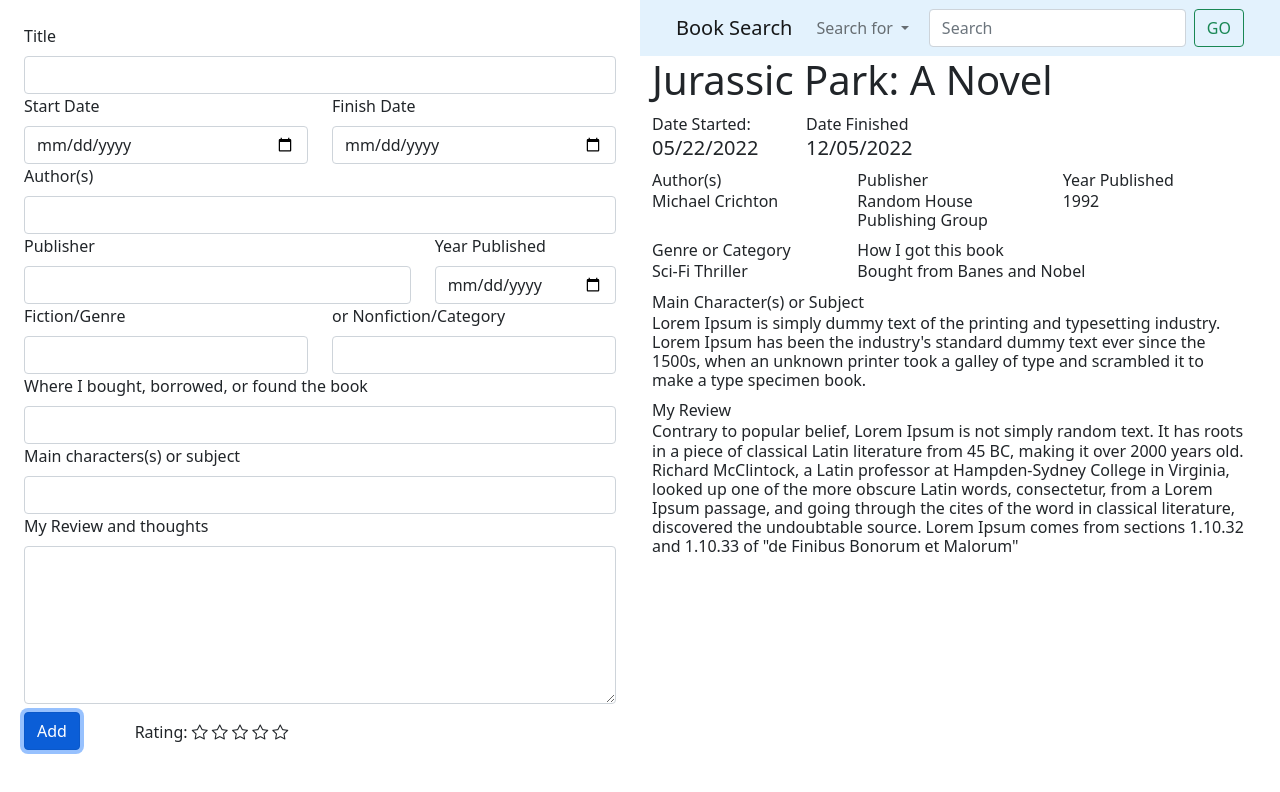
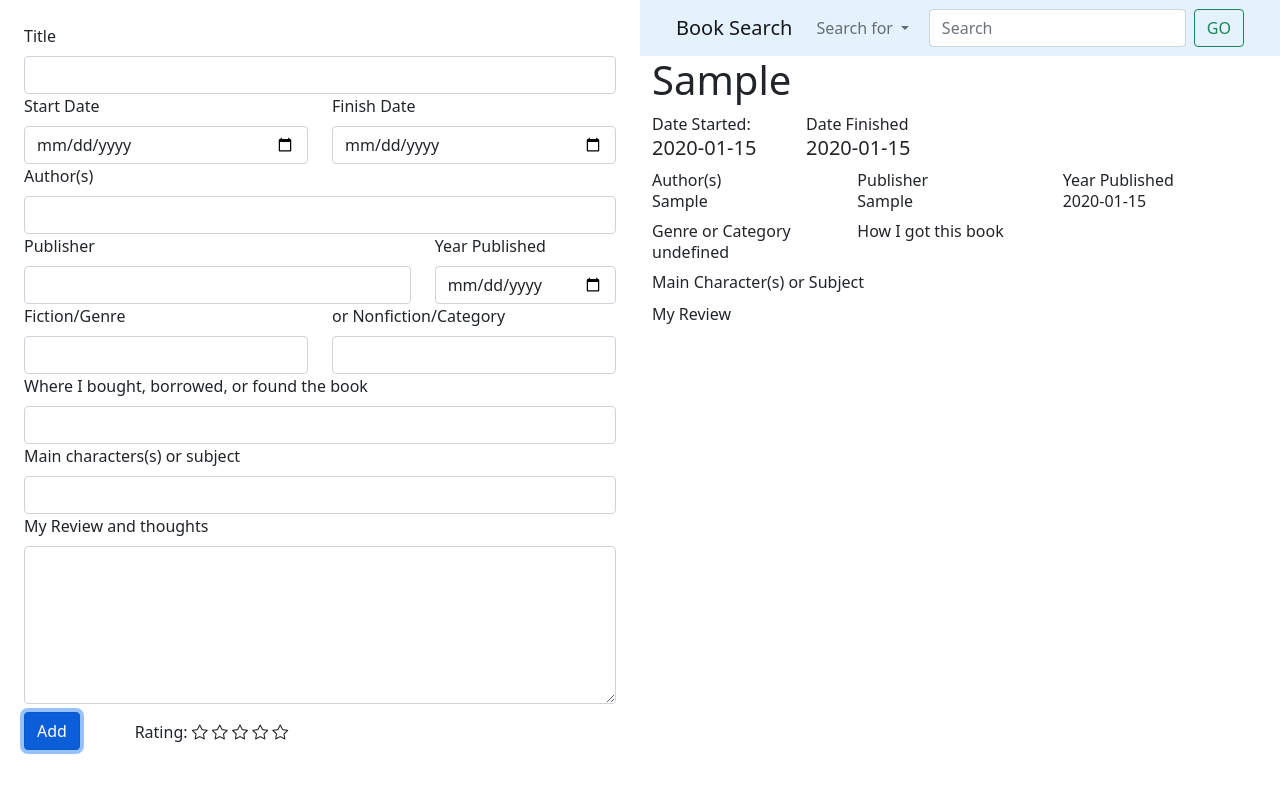
Before and after one commit to CodyLiska/book_tracker, a plain HTML site: page index.html in a window 1280 px wide. Both pictures are taken after typing "Sample", "2020-01-15", "2020-01-15", "Sample", "Sample", "2020-01-15" into the empty fields and a click on the button "Add". Drawn offline with nearby package versions, Linux system fonts and the light colour scheme.

Commit message:
display updates with data from form values

```diff
--- a/index.html
+++ b/index.html
@@ -123,48 +123,48 @@
           </nav>
         </div>
         <div class="row">
-          <h1>Jurassic Park: A Novel</h1>
+          <h1 id="dispTitle"></h1>
           <div class="row">
             <div class="col-3">
               <label>Date Started:</label>
-              <h5>05/22/2022</h5>
+              <h5 id="dateStarted"></h5>
             </div>
             <div class="col-3">
               <label>Date Finished</label>
-              <h5>12/05/2022</h5>
+              <h5 id="dispDateFinished"></h5>
             </div>
           </div>
           <div class="row">
             <div class="col-4">
               <label>Author(s)</label>
-              <h6>Michael Crichton</h6>
+              <h6 id="dispAuthor"></h6>
             </div>
             <div class="col-4">
               <label>Publisher</label>
-              <h6>Random House Publishing Group</h6>
+              <h6 id="dispPublisher"></h6>
             </div>
             <div class="col-4">
               <label>Year Published</label>
-              <h6>1992</h6>
+              <h6 id="dispYearPublished"></h6>
             </div>
           </div>
           <div class="row">
             <div class="col-4">
               <label>Genre or Category</label>
-              <h6>Sci-Fi Thriller</h6>
+              <h6 id="dispGenere"></h6>
             </div>
             <div class="col-6">
               <label>How I got this book</label>
-              <h6>Bought from Banes and Nobel</h6>
+              <h6 id="dispLocation"></h6>
             </div>
           </div>
           <div class="row">
             <label>Main Character(s) or Subject</label>
-            <h6>Lorem Ipsum is simply dummy text of the printing and typesetting industry. Lorem Ipsum has been the industry's standard dummy text ever since the 1500s, when an unknown printer took a galley of type and scrambled it to make a type specimen book.</h6>
+            <h6 id="dispMainCharacters"></h6>
           </div>
           <div class="row">
             <label>My Review</label>
-            <h6>Contrary to popular belief, Lorem Ipsum is not simply random text. It has roots in a piece of classical Latin literature from 45 BC, making it over 2000 years old. Richard McClintock, a Latin professor at Hampden-Sydney College in Virginia, looked up one of the more obscure Latin words, consectetur, from a Lorem Ipsum passage, and going through the cites of the word in classical literature, discovered the undoubtable source. Lorem Ipsum comes from sections 1.10.32 and 1.10.33 of "de Finibus Bonorum et Malorum"</h6>
+            <h6 id="dispReview"></h6>
           </div>
         </div>
       </div>
--- a/script.js
+++ b/script.js
@@ -8,6 +8,20 @@ function addBook(e){
   const bookData = Object.fromEntries(formValues.entries())
   console.log({bookData})
   document.getElementById('input-form').reset()
+
+  document.getElementById('dispTitle').innerText = bookData.title
+  document.getElementById('dateStarted').innerText = bookData.startDate
+  document.getElementById('dispDateFinished').innerText = bookData.finishDate
+  document.getElementById('dispAuthor').innerText = bookData.author
+  document.getElementById('dispPublisher').innerText = bookData.publisher
+  document.getElementById('dispYearPublished').innerText = bookData.yearPublished
+  document.getElementById('dispGenere').innerText = bookData.fictionGenere
+  document.getElementById('dispLocation').innerText = bookData.fromWhere
+  document.getElementById('dispMainCharacters').innerText = bookData.mainCharacters
+  document.getElementById('dispReview').innerText = bookData.myThoughts
+
+  //TODO
+  //  hide labels on display side until btn is clicked
 }
 
 // BOOK SEARCH AREA //
```
